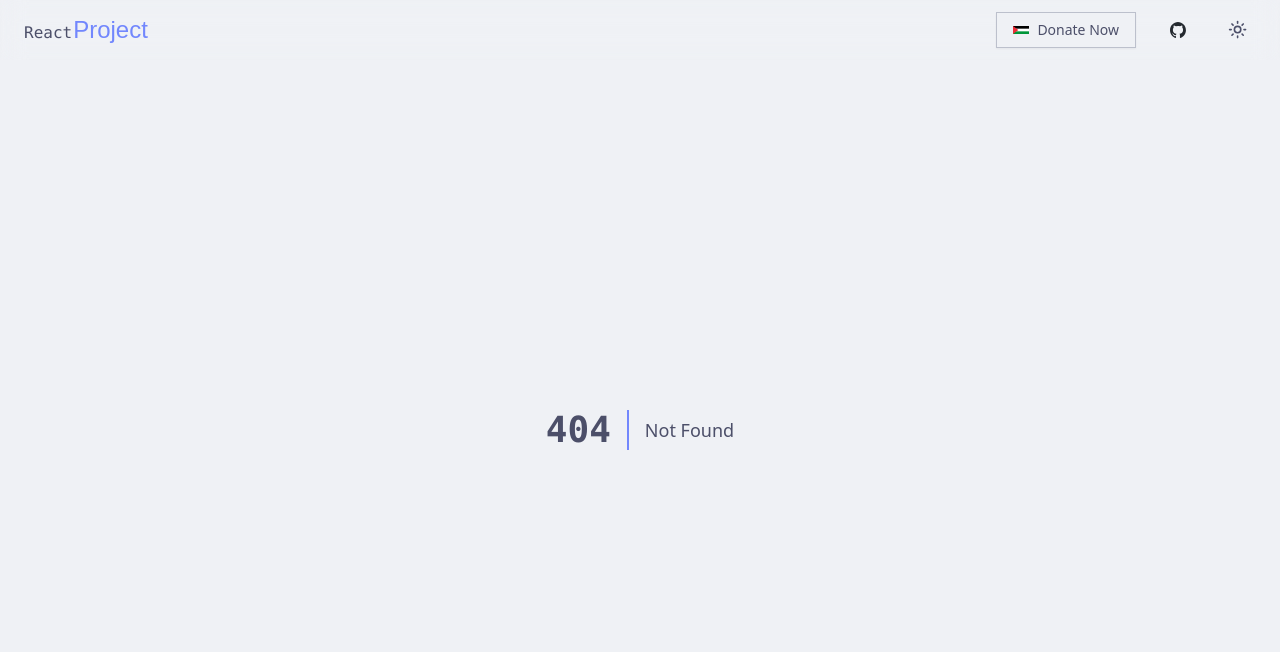
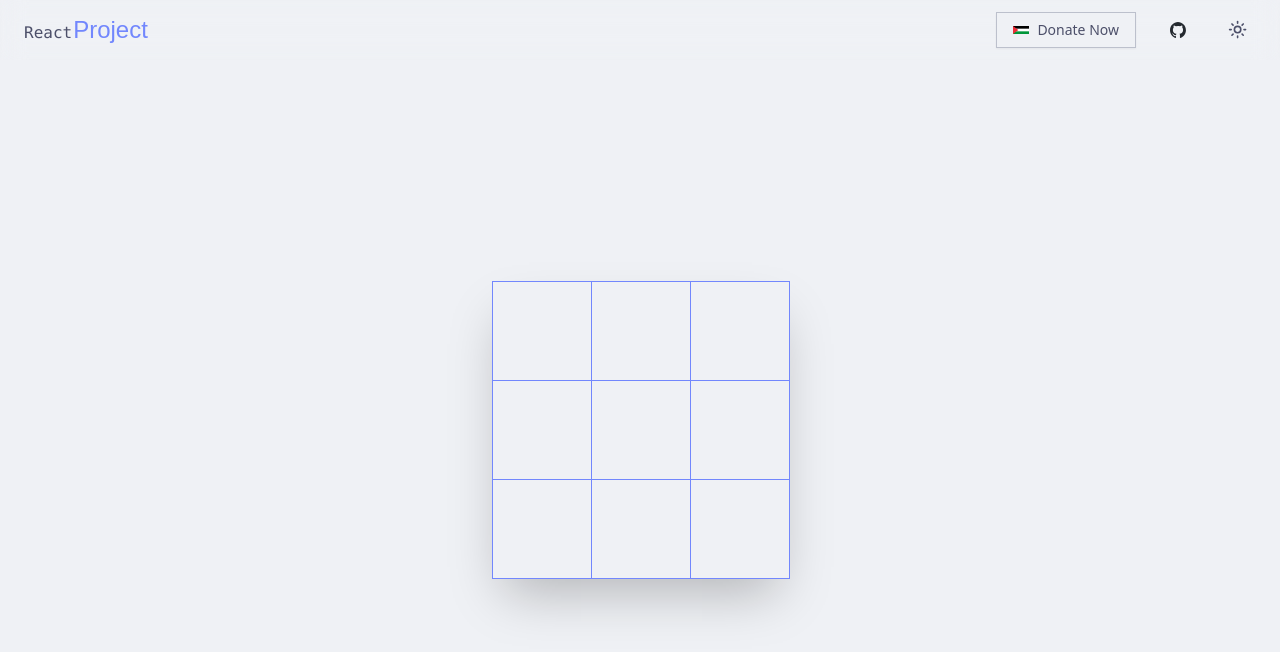
Before and after one commit to Mercury-23/React-project, a React (Vite) app: page /React-Project/tic-tac-toe in a window 1280 px wide. Before the commit this address had no page. Shown: the top 652 px of the page. Built offline with nearby package versions, Linux system fonts and the light colour scheme; a web font is replaced by a local one.

Commit message:
tic tac toe project (best project until now)

```diff
--- a/src/App.jsx
+++ b/src/App.jsx
@@ -19,6 +19,7 @@ import TabTest from "./pages/tree-view/custom-tabs/Tab-test";
 import { ModalPopup } from "./pages/CustomModalPopup/ModalPopup";
 import { GithubProfileFinder } from "./pages/GithubProfileFinder/GithubProfileFinder";
 import { SearchAutoComplete } from "./pages/SearchAutoComplete/SearchAutoComplete";
+import { TicTacToe } from "./pages/TicTacToe";
 
 function App() {
   return (
@@ -47,15 +48,20 @@ function App() {
           {/* generate QR code */}
           <Route path="qr-code-generator" element={<QRCodeGenerator />} />
           {/* Light Dark Mode */}
-          <Route path='light-dark-mode' element={<LightDarkMode />} />
+          <Route path="light-dark-mode" element={<LightDarkMode />} />
           {/* Custom tabs component */}
           <Route path="custom-tabs" element={<TabTest />} />
           {/* Custom Modal Popup */}
-          <Route path='modal-popup' element={<ModalPopup />} />
+          <Route path="modal-popup" element={<ModalPopup />} />
           {/* Github Profile Finder */}
-          <Route path="github-profile-finder" element={<GithubProfileFinder />} />
+          <Route
+            path="github-profile-finder"
+            element={<GithubProfileFinder />}
+          />
           {/* Search Auto-Complete */}
           <Route path="search-auto-complete" element={<SearchAutoComplete />} />
+          {/* Tic Tac Toe */}
+          <Route path="tic-tac-toe" element={<TicTacToe />} />
 
           {/* Error Page */}
           <Route path="*" element={<NotFound />} />
--- a/src/data/projects.js
+++ b/src/data/projects.js
@@ -58,5 +58,10 @@ export const projects = [
     id: 12,
     name: 'Search Auto-Complete',
     path: 'search-auto-complete'
+  },
+  {
+    id: 13,
+    name: 'Tic Tac Toe',
+    path: 'tic-tac-toe'
   }
 ];
--- a/src/index.css
+++ b/src/index.css
@@ -102,7 +102,7 @@
     box-sizing: border-box;
     background:
       linear-gradient(theme(colors.foreground) 0 0) 0 0/8px 20px,
-      linear-gradient(theme(colors.foreground)0 0) 100% 0/8px 20px,
+      linear-gradient(theme(colors.foreground) 0 0) 100% 0/8px 20px,
       radial-gradient(farthest-side, theme(colors.foreground) 90%, #0000) 0 5px/8px 8px content-box,
       theme(colors.background);
     background-repeat: no-repeat;
--- a/src/pages/Home.jsx
+++ b/src/pages/Home.jsx
@@ -7,7 +7,7 @@ function Home() {
   const [cursorVariant, setCursorVariant] = useState("default");
 
   return (
-    <div className="flex flex-col gap-3 justify-start items-center">
+    <div className="container flex flex-col gap-3 justify-start items-center py-10">
       <p className="text-xl">
         this page under{" "}
         <span
--- /dev/null
+++ b/src/pages/TicTacToe.jsx
@@ -0,0 +1,119 @@
+import { Button } from "@/components/ui/button";
+import { useState } from "react";
+
+export const TicTacToe = () => {
+  const [squares, setSquares] = useState(Array(9).fill(""));
+  const [isXTurn, setIsXTurn] = useState(true);
+  const [winner, setWinner] = useState(null);
+  const [isDraw, setIsDraw] = useState(false);
+
+  function handleClick(currentSquare) {
+    if (winner || squares[currentSquare] || isDraw) return;
+
+    let cpySquares = [...squares];
+    cpySquares[currentSquare] = isXTurn ? "X" : "O";
+    setIsXTurn(!isXTurn);
+    setSquares(cpySquares);
+
+    const gameWinner = checkWinner(cpySquares);
+    if (gameWinner) {
+      setWinner(gameWinner);
+    } else if (!cpySquares.includes("")) {
+      // Check for draw if all squares are filled
+      setIsDraw(true);
+    }
+  }
+
+  function checkWinner(board) {
+    // Check rows
+    for (let i = 0; i < 3; i++) {
+      if (
+        board[i * 3] !== "" &&
+        board[i * 3] === board[i * 3 + 1] &&
+        board[i * 3] === board[i * 3 + 2]
+      ) {
+        return board[i * 3];
+      }
+      console.log(board[i * 3 + 1]);
+    }
+
+    // Check columns
+    for (let i = 0; i < 3; i++) {
+      if (
+        board[i] !== "" &&
+        board[i] === board[i + 3] &&
+        board[i] === board[i + 6]
+      ) {
+        return board[i];
+      }
+    }
+
+    // Check diagonals
+    if (board[0] !== "" && board[0] === board[4] && board[0] === board[8]) {
+      return board[0];
+    }
+    if (board[2] !== "" && board[2] === board[4] && board[2] === board[6]) {
+      return board[2];
+    }
+
+    return null;
+  }
+
+  function handleRestart() {
+    setIsXTurn(true);
+    setSquares(Array(9).fill(""));
+    setWinner(null);
+    setIsDraw(false);
+  }
+
+  return (
+    <div className="tic-tac-toe container flex flex-1 flex-col justify-center items-center py-10">
+      <div className="flex items-center py-10 h-[50px]">
+        {winner ? (
+          <div className="text-4xl">
+            Winner is{" "}
+            <span className="font-bold font-mono text-primary">{winner}</span>
+          </div>
+        ) : isDraw ? (
+          <div className="text-5xl">It's a draw!</div>
+        ) : null}{" "}
+      </div>
+      <div className="shadow-2xl">
+        <div className="row">
+          <Square value={squares[0]} onClick={() => handleClick(0)} />
+          <Square value={squares[1]} onClick={() => handleClick(1)} />
+          <Square value={squares[2]} onClick={() => handleClick(2)} />
+        </div>
+        <div className="row">
+          <Square value={squares[3]} onClick={() => handleClick(3)} />
+          <Square value={squares[4]} onClick={() => handleClick(4)} />
+          <Square value={squares[5]} onClick={() => handleClick(5)} />
+        </div>
+        <div className="row">
+          <Square value={squares[6]} onClick={() => handleClick(6)} />
+          <Square value={squares[7]} onClick={() => handleClick(7)} />
+          <Square value={squares[8]} onClick={() => handleClick(8)} />
+        </div>
+      </div>
+
+      <div className="flex items-center py-10 h-[50px]">
+        {winner || isDraw ? (
+          <Button onClick={handleRestart} variant="secondary">
+            Restart
+          </Button>
+        ) : null}
+      </div>
+    </div>
+  );
+};
+
+export const Square = ({ value, onClick }) => {
+  return (
+    <button
+      onClick={onClick}
+      className="border-[1px] border-primary float-left text-4xl size-[100px] text-center mr-[-1px] mt-[-1px] cursor-pointer empty:hover:bg-gr hover:bg-black hover:bg-opacity-5 font-sans font-bold flex justify-center items-center outline-none"
+    >
+      {value}
+    </button>
+  );
+};
```
